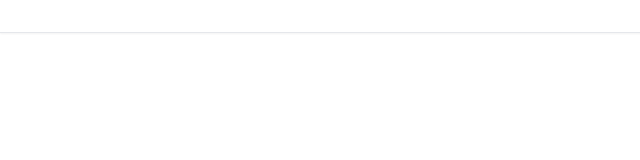
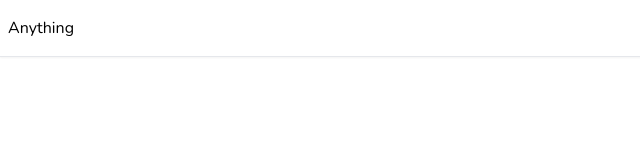
Before and after one commit to MatthewsRicky/air-bnb, a Next.js app in the folder airbnb-video/: page / in a window 1280 px wide. Shown: the top 160 px of the page, without its empty margins (0-640 px from the left). Built offline with nearby package versions, Linux system fonts and the light colour scheme.

Commit message:
Update Navbar.tsx

```diff
--- a/airbnb-video/app/components/navbar/Navbar.tsx
+++ b/airbnb-video/app/components/navbar/Navbar.tsx
@@ -5,7 +5,7 @@ const Navbar = () => {
     <div className="fixed w-full bg-white z-10 shadow-sm">
       <div className="py-4 border-b-[1px]">
         <Container>
-
+          Anything
         </Container>
       </div>
     </div>
```
